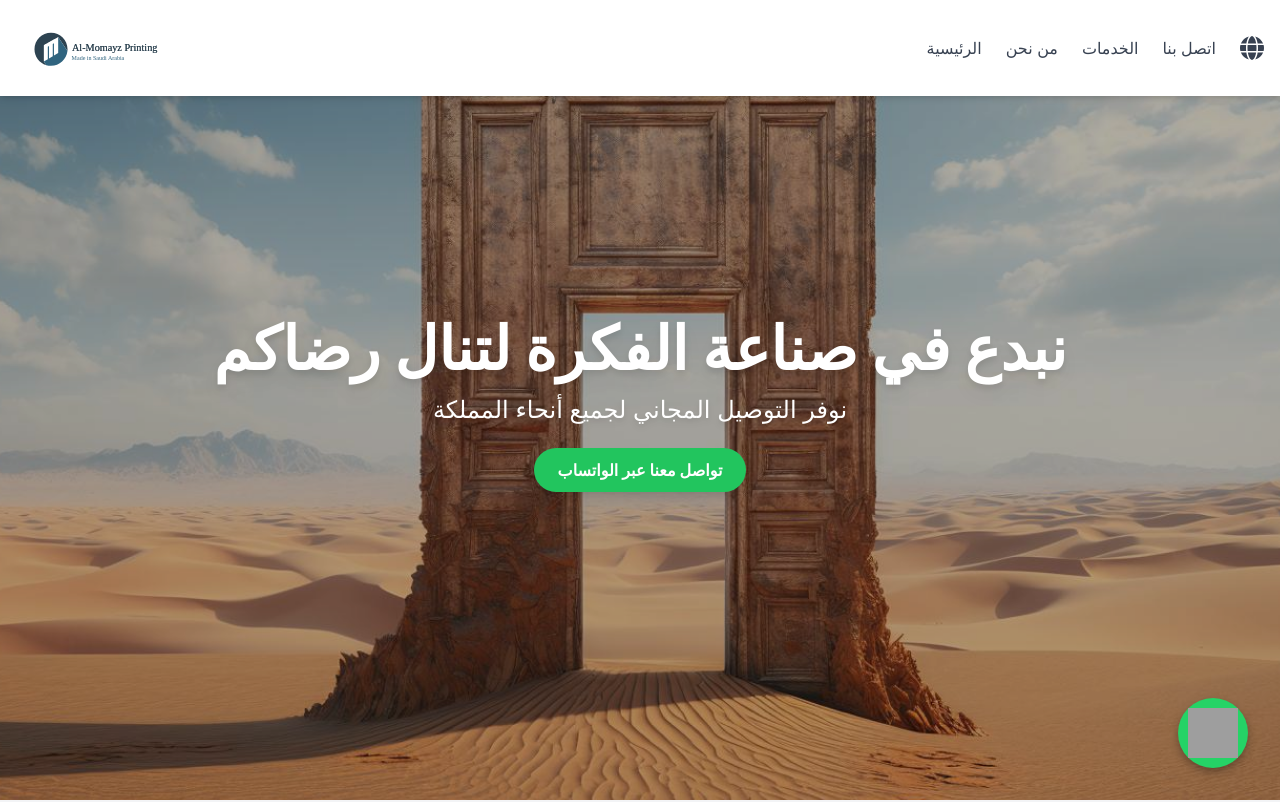
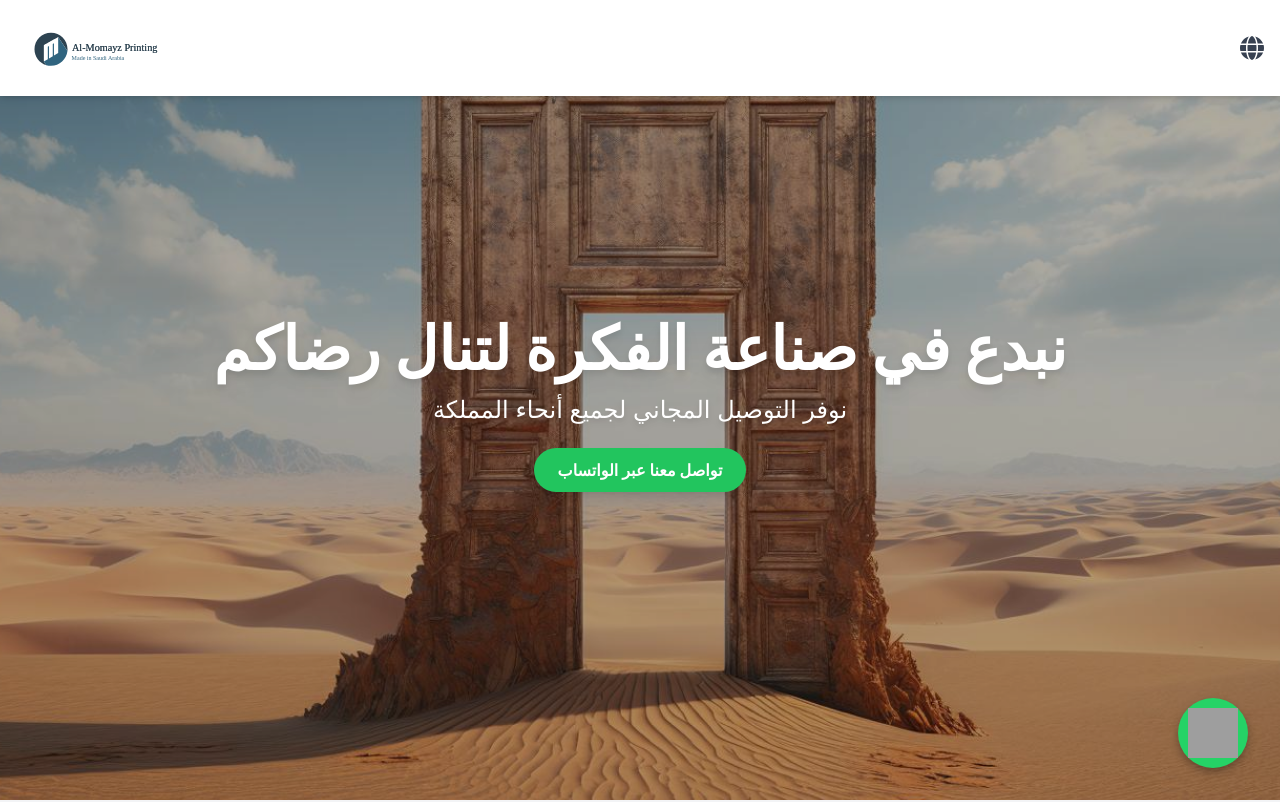
Before and after one commit to hussamhejaz/Al-momayzPrinting, a React (Create React App) app: page / in a window 1280 px wide. Shown: the top 802 px of the page. Built offline with nearby package versions, Linux system fonts and the light colour scheme; grey boxes are pictures that could not be loaded.

Commit message:
new update

```diff
--- a/src/components/Navbar.jsx
+++ b/src/components/Navbar.jsx
@@ -1,5 +1,4 @@
 import React, { useState, useCallback, memo } from "react";
-import { Link as ScrollLink } from "react-scroll";
 import logo from "../imgs/logo.svg";
 import { FontAwesomeIcon } from "@fortawesome/react-fontawesome";
 import { faGlobe } from "@fortawesome/free-solid-svg-icons";
@@ -30,12 +29,7 @@ const LanguageOptions = memo(({ onSelect, className = "" }) => {
 });
 
 function Navbar({ language, toggleLanguage }) {
-  const [isOpen, setIsOpen] = useState(false);
   const [showLanguageOptions, setShowLanguageOptions] = useState(false);
-
-  const toggleMenu = useCallback(() => {
-    setIsOpen((prev) => !prev);
-  }, []);
 
   const toggleLanguageOptions = useCallback(() => {
     setShowLanguageOptions((prev) => !prev);
@@ -49,8 +43,6 @@ function Navbar({ language, toggleLanguage }) {
     [toggleLanguage]
   );
 
-  const isEnglish = language === "en";
-
   return (
     <nav className="bg-white shadow-md fixed w-full z-10">
       <div className="container mx-auto px-4 py-4 flex justify-between items-center">
@@ -61,42 +53,8 @@ function Navbar({ language, toggleLanguage }) {
           </a>
         </div>
 
-        {/* Desktop Menu */}
-        <div className="hidden md:flex space-x-6 items-center">
-          <ScrollLink
-            to="home"
-            smooth={true}
-            duration={1000}
-            className="text-gray-700 hover:text-blue-500 cursor-pointer"
-          >
-            {isEnglish ? "Home" : "الرئيسية"}
-          </ScrollLink>
-          <ScrollLink
-            to="about"
-            smooth={true}
-            duration={1000}
-            className="text-gray-700 hover:text-blue-500 cursor-pointer"
-          >
-            {isEnglish ? "About" : "من نحن"}
-          </ScrollLink>
-          <ScrollLink
-            to="services"
-            smooth={true}
-            duration={1000}
-            className="text-gray-700 hover:text-blue-500 cursor-pointer"
-          >
-            {isEnglish ? "Services" : "الخدمات"}
-          </ScrollLink>
-          <ScrollLink
-            to="contact"
-            smooth={true}
-            duration={1000}
-            className="text-gray-700 hover:text-blue-500 cursor-pointer"
-          >
-            {isEnglish ? "Contact" : "اتصل بنا"}
-          </ScrollLink>
-
-          {/* Language Switcher (Desktop) */}
+        {/* Desktop Menu: Language Switcher Only */}
+        <div className="hidden md:flex items-center">
           <div className="relative">
             <button
               onClick={toggleLanguageOptions}
@@ -111,9 +69,8 @@ function Navbar({ language, toggleLanguage }) {
           </div>
         </div>
 
-        {/* Mobile Menu Button and Language Switcher */}
-        <div className="md:hidden flex items-center space-x-4">
-          {/* Language Icon (Mobile) */}
+        {/* Mobile: Language Switcher Only */}
+        <div className="md:hidden flex items-center">
           <button
             onClick={toggleLanguageOptions}
             aria-label="Toggle language options"
@@ -124,77 +81,8 @@ function Navbar({ language, toggleLanguage }) {
           {showLanguageOptions && (
             <LanguageOptions onSelect={handleLanguageSelection} className="absolute top-16 right-4 w-32" />
           )}
-
-          {/* Hamburger Menu Toggle Button */}
-          <button
-            onClick={toggleMenu}
-            aria-label="Toggle navigation menu"
-            className="text-gray-700 hover:text-blue-500 focus:outline-none relative z-20"
-          >
-            <svg
-              className="w-6 h-6"
-              fill="none"
-              stroke="currentColor"
-              viewBox="0 0 24 24"
-              xmlns="http://www.w3.org/2000/svg"
-            >
-              {isOpen ? (
-                <path
-                  strokeLinecap="round"
-                  strokeLinejoin="round"
-                  strokeWidth="2"
-                  d="M6 18L18 6M6 6l12 12"
-                />
-              ) : (
-                <path
-                  strokeLinecap="round"
-                  strokeLinejoin="round"
-                  strokeWidth="2"
-                  d="M4 6h16M4 12h16m-7 6h7"
-                />
-              )}
-            </svg>
-          </button>
         </div>
       </div>
-
-      {/* Mobile Menu */}
-      {isOpen && (
-        <div className="md:hidden bg-white shadow-lg">
-          <ScrollLink
-            to="home"
-            smooth={true}
-            duration={1000}
-            className="block px-4 py-2 text-gray-700 hover:text-blue-500 cursor-pointer"
-          >
-            {isEnglish ? "Home" : "الرئيسية"}
-          </ScrollLink>
-          <ScrollLink
-            to="services"
-            smooth={true}
-            duration={1000}
-            className="block px-4 py-2 text-gray-700 hover:text-blue-500 cursor-pointer"
-          >
-            {isEnglish ? "Services" : "الخدمات"}
-          </ScrollLink>
-          <ScrollLink
-            to="about"
-            smooth={true}
-            duration={1000}
-            className="block px-4 py-2 text-gray-700 hover:text-blue-500 cursor-pointer"
-          >
-            {isEnglish ? "About" : "من نحن"}
-          </ScrollLink>
-          <ScrollLink
-            to="contact"
-            smooth={true}
-            duration={1000}
-            className="block px-4 py-2 text-gray-700 hover:text-blue-500 cursor-pointer"
-          >
-            {isEnglish ? "Contact" : "اتصل بنا"}
-          </ScrollLink>
-        </div>
-      )}
     </nav>
   );
 }
--- a/src/components/ServicesSection.jsx
+++ b/src/components/ServicesSection.jsx
@@ -240,9 +240,8 @@ const LazyImage = ({ src, alt, className, ...props }) => {
       <img
         src={src}
         alt={alt}
-        loading="lazy"
         onLoad={() => setLoaded(true)}
-        className={`w-full h-full object-cover transition-opacity duration-500 ${
+        className={`w-full h-full object-cover transition-opacity duration-300 ${
           loaded ? "opacity-100" : "opacity-0"
         }`}
         {...props}
```
